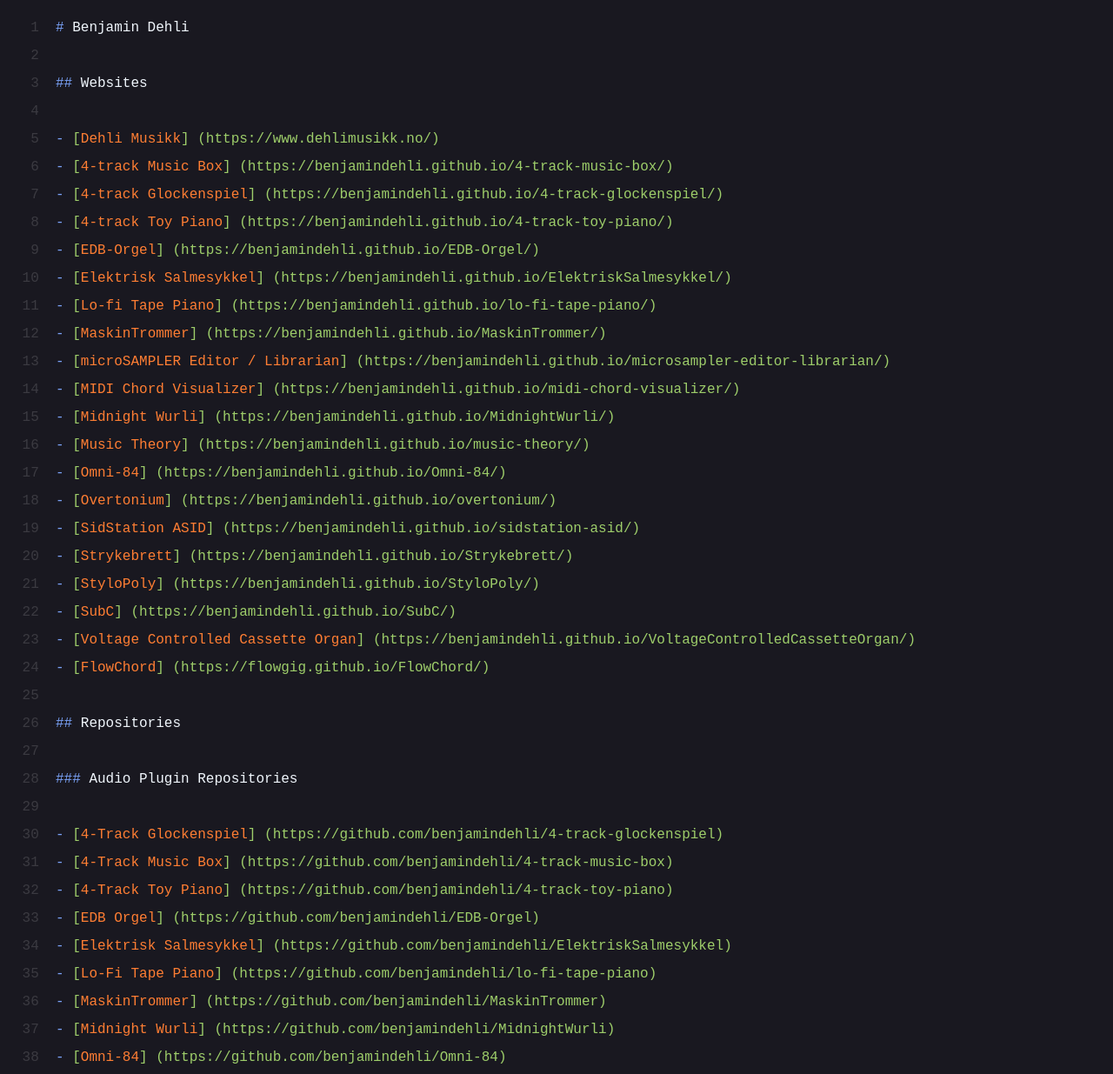
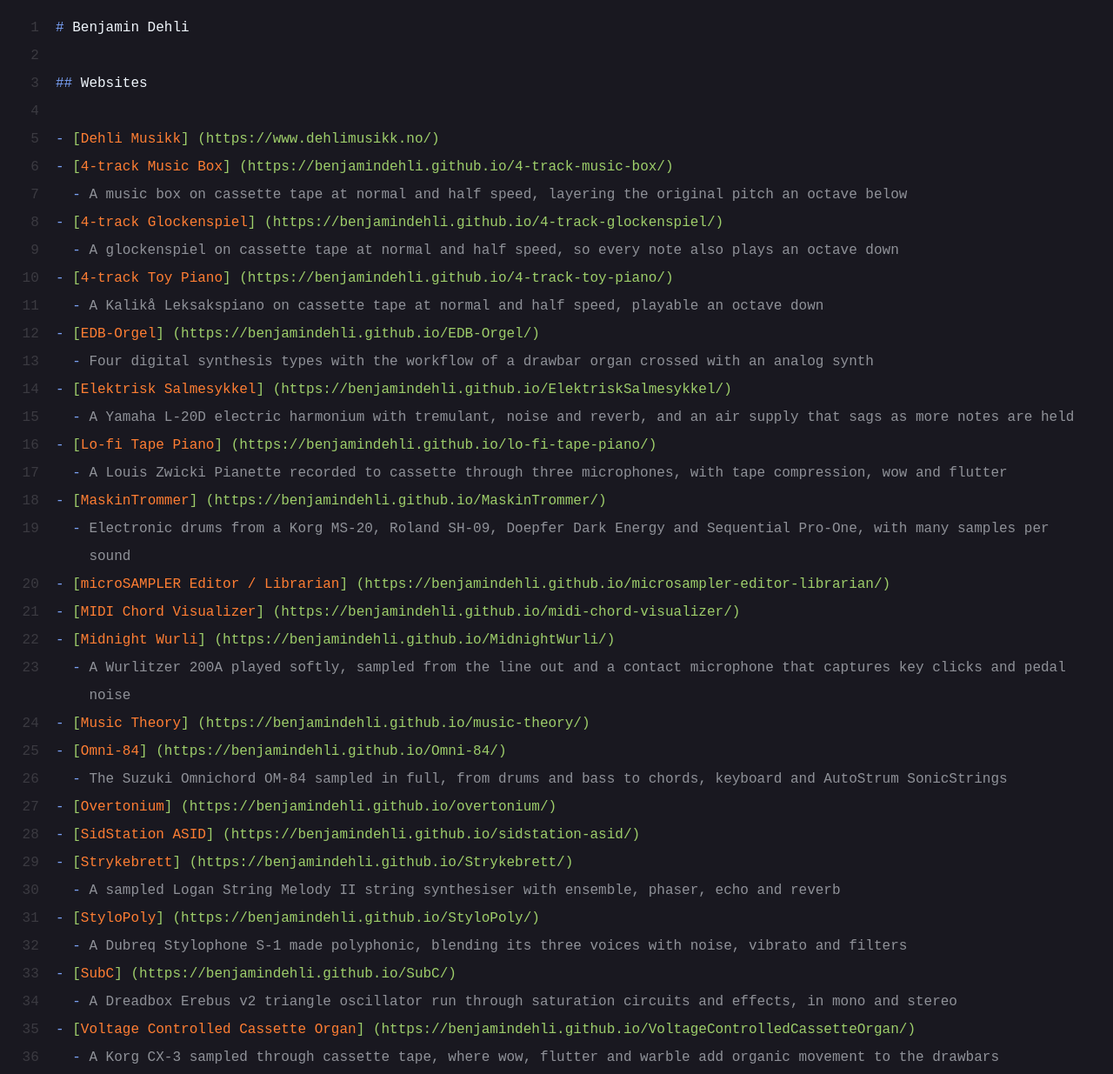
Before and after one commit to benjamindehli/benjamindehli.github.io, an Astro site: page / in a window 1280 px wide. Shown: the top 1235 px of the page at 87% size. Built offline with nearby package versions, Linux system fonts and the light colour scheme; Astro itself is replaced by a stand-in of ours.

Commit message:
Render website descriptions

```diff
--- a/src/components/AudioPluginRepositories.astro
+++ b/src/components/AudioPluginRepositories.astro
@@ -8,7 +8,11 @@ import audioPluginRepositories from "../data/audioPluginRepositories.json";
     {
         audioPluginRepositories.map((repository) => (
             <li>
-                <a href={repository.url} aria-label={`${repository.name} repository on GitHub`}>{repository.name}</a>
+                <span class="line">
+                    <span class="line-content">
+                        <a href={repository.url} aria-label={`${repository.name} repository on GitHub`}>{repository.name}</a>
+                    </span>
+                </span>
             </li>
         ))
     }
--- a/src/components/MusicRepositories.astro
+++ b/src/components/MusicRepositories.astro
@@ -8,7 +8,11 @@ import musicRepositories from "../data/musicRepositories.json";
     {
         musicRepositories.map((repository) => (
             <li>
-                <a href={repository.url} aria-label={`${repository.name} repository on GitHub`}>{repository.name}</a>
+                <span class="line">
+                    <span class="line-content">
+                        <a href={repository.url} aria-label={`${repository.name} repository on GitHub`}>{repository.name}</a>
+                    </span>
+                </span>
             </li>
         ))
     }
--- a/src/components/WebsiteRepositories.astro
+++ b/src/components/WebsiteRepositories.astro
@@ -8,7 +8,11 @@ import websiteRepositories from "../data/websiteRepositories.json";
     {
         websiteRepositories.map((repository) => (
             <li>
-                <a href={repository.url} aria-label={`${repository.name} repository on GitHub`}>{repository.name}</a>
+                <span class="line">
+                    <span class="line-content">
+                        <a href={repository.url} aria-label={`${repository.name} repository on GitHub`}>{repository.name}</a>
+                    </span>
+                </span>
             </li>
         ))
     }
--- a/src/components/Websites.astro
+++ b/src/components/Websites.astro
@@ -1,5 +1,10 @@
 ---
-import websites from "../data/websites.json";
+import websitesData from "../data/websites.json";
+
+// Only some entries carry a description, so the shape is declared rather than
+// inferred from the JSON: without it a missing key is a type error under strict.
+type Website = { name: string; url: string; jsonLdId?: string; description?: string };
+const websites = websitesData as Website[];
 ---
 
 <h2>Websites</h2>
@@ -8,7 +13,20 @@ import websites from "../data/websites.json";
     {
         websites.map((website) => (
             <li>
-                <a href={website.url} aria-label={`${website.name} website`}>{website.name}</a>
+                <span class="line">
+                    <span class="line-content">
+                        <a href={website.url} aria-label={`${website.name} website`}>{website.name}</a>
+                    </span>
+                </span>
+                {website.description && (
+                    <ul>
+                        <li>
+                            <span class="line">
+                                <span class="line-content description">{website.description}</span>
+                            </span>
+                        </li>
+                    </ul>
+                )}
             </li>
         ))
     }
--- a/src/styles/main.css
+++ b/src/styles/main.css
@@ -28,15 +28,17 @@ main > h1,
 main > h2,
 main > h3,
 main > p,
-main > ul > li,
+span.line,
 span.blank-line {
     font-size: 1em;
-    line-height: 1em;
+    /* One editor row is 2em tall, and that is the line-height rather than
+       padding, so soft-wrapped rows keep the same pitch as unwrapped ones. */
+    line-height: 2em;
     font-weight: 400;
     margin-inline: 0;
     margin-block: 0;
-    padding-block: 0.5em;
     display: flex;
+    align-items: baseline;
     &::before {
         color: var(--blue);
     }
@@ -63,9 +65,25 @@ ul {
     list-style: none;
     margin-block: 0;
 }
+/* A list item is only a container: each span.line inside it is one editor row,
+   so an item with a nested list occupies two numbered lines. */
+li {
+    display: block;
+}
+/* Everything after the line number is one text flow, so a long line soft-wraps
+   the way an editor wraps it: continuation rows line up under the line's text
+   instead of running under the gutter. */
+span.line-content {
+    flex: 1;
+    min-width: 0;
+    overflow-wrap: anywhere;
+}
+span.description {
+    color: rgba(240, 246, 252, 0.55);
+}
 span.blank-line {
     display: block;
-    height: 1em;
+    height: 2em;
 }
 a {
     color: var(--orange);
@@ -95,7 +113,12 @@ h3::before {
     content: "###";
     margin-right: 1ch;
 }
-li::before {
+li > span.line::before {
     content: "-";
     margin-right: 1ch;
+    flex: none;
 }
+/* A nested item is indented by two spaces in the markdown source. */
+li li > span.line::before {
+    margin-left: 2ch;
+}
```
